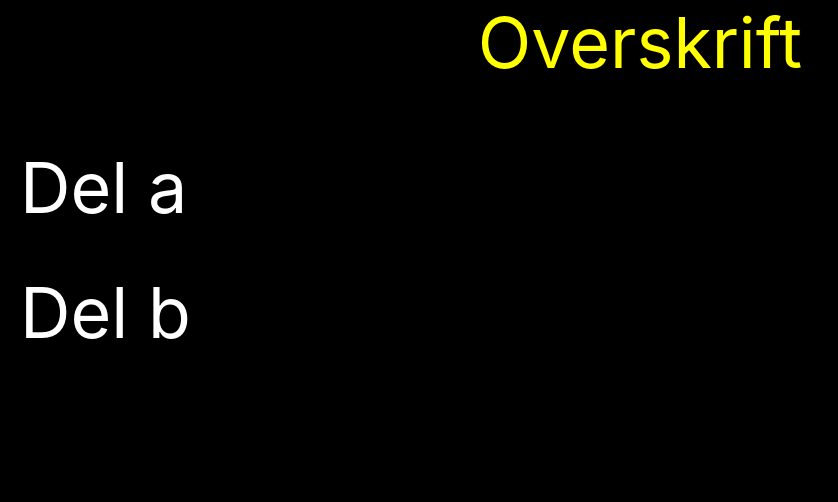
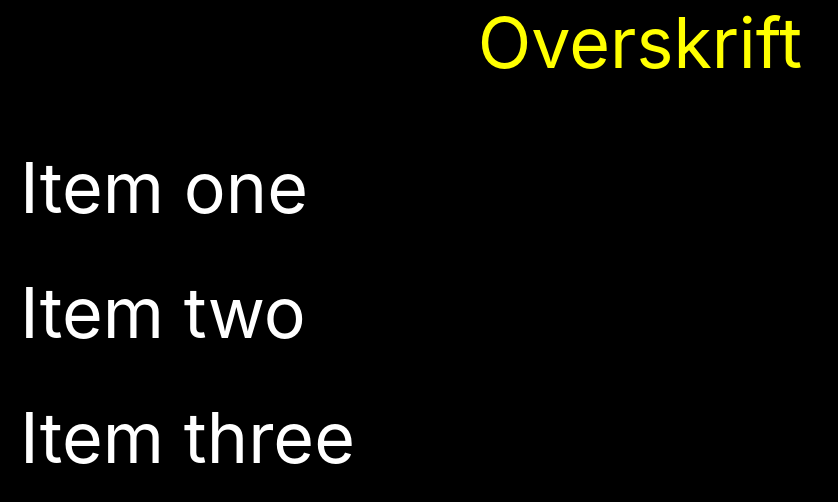
Before and after one commit to javaBin/switchredux, a React (Create React App) app in the folder switchreact/: page / in a window 1280 px wide. Shown: the top 502 px of the page, without its empty margins (0-838 px from the left). Built offline with nearby package versions, Linux system fonts and the light colour scheme.

Commit message:
Display correct in second slide

```diff
--- a/switchreact/src/App.js
+++ b/switchreact/src/App.js
@@ -9,7 +9,9 @@ function App() {
       titleText: "Welcome to JavaZone"
     },
     {
-      type: "content"
+      type: "content",
+      titleText: "Overskrift",
+      contextTexts: ["Item one","Item two","Item three"]
     },
     {
       type: "title",
--- a/switchreact/src/component/Slide.js
+++ b/switchreact/src/component/Slide.js
@@ -6,7 +6,7 @@ function Slide({content}) {
         case "title":
             return (<TitlePage content={content}></TitlePage>)
         case "content":
-            return (<ContentPage></ContentPage>)
+            return (<ContentPage content={content}></ContentPage>)
     }
 }
 
--- a/switchreact/src/pages/ContentPage.js
+++ b/switchreact/src/pages/ContentPage.js
@@ -1,8 +1,7 @@
-function ContentPage() {
+function ContentPage({content}) {
     return (<div className={"contentPage"}>
-        <div className={"contentHeading"}>Overskrift</div>
-        <div className={"contentContent"}>Del a</div>
-        <div className={"contentContent"}>Del b</div>
+        <div className={"contentHeading"}>{content.titleText}</div>
+        {content.contextTexts.map((contentText,index) => <div className={"contentContent"} key={index}>{contentText}</div> )}
     </div>)
 }
 
```
